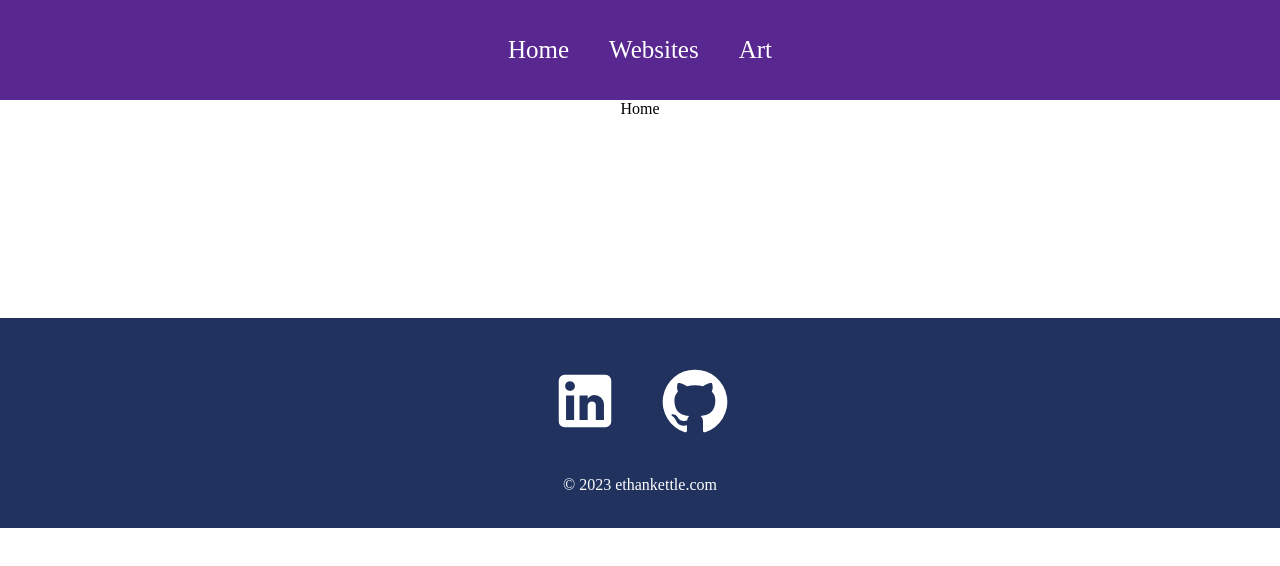
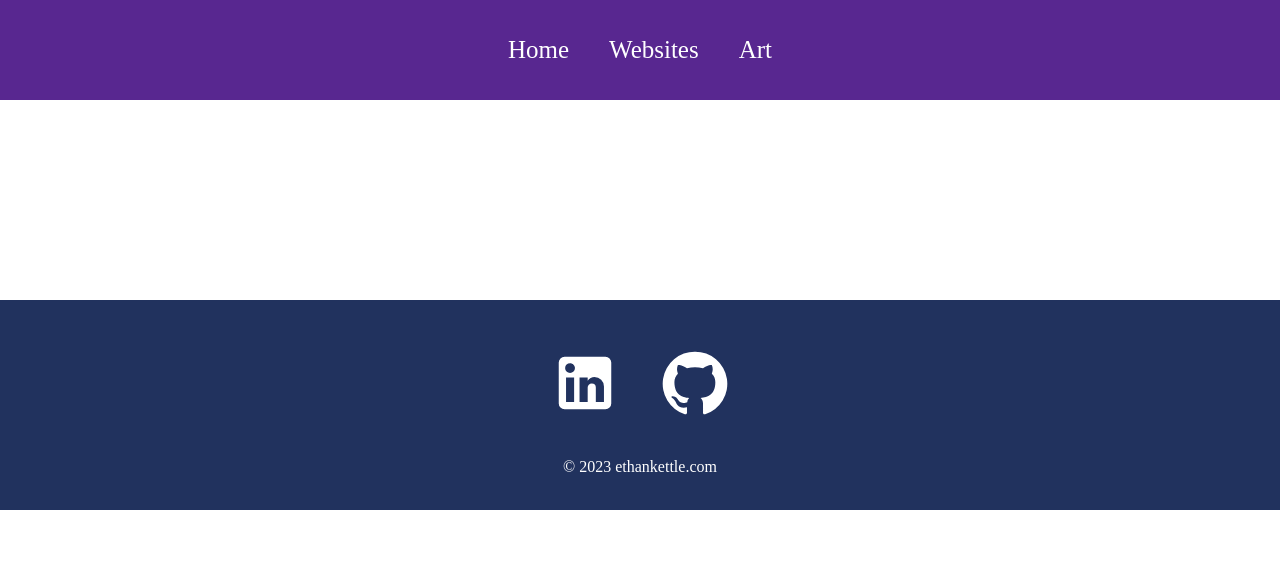
Before and after one commit to Jeffmelon/Website-portfolio, a React (Create React App) app in the folder web-port/: page / in a window 1280 px wide. Shown: the top 566 px of the page. Built offline with nearby package versions, Linux system fonts and the light colour scheme.

Commit message:
start Homepage

```diff
--- a/web-port/src/Pages/Home.js
+++ b/web-port/src/Pages/Home.js
@@ -2,7 +2,9 @@ import React from 'react'
 
 function Home() {
   return (
-    <div>Home</div>
+    <div className='home'>
+      <div></div>
+    </div>
   )
 }
 
```
